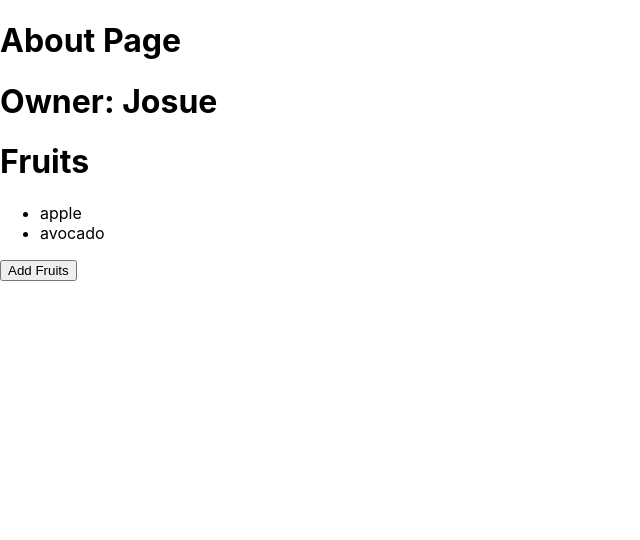
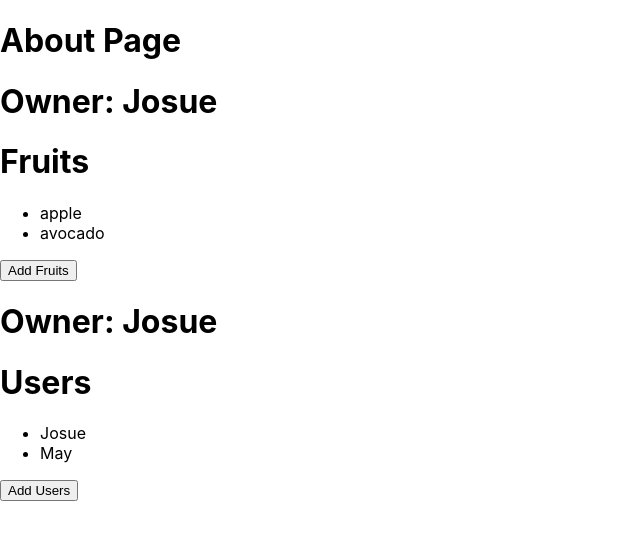
Before and after one commit to At05-js/Master-Class-React-Typescript-Web-Development, a React (Create React App) app in the folder react-udemy-tutorial/: page /about in a window 1280 px wide. Shown: the top 540 px of the page, without its empty margins (0-640 px from the left). Built offline with nearby package versions, Linux system fonts and the light colour scheme.

Commit message:
Combine Reducers - Hands On

```diff
--- a/react-udemy-tutorial/src/App.tsx
+++ b/react-udemy-tutorial/src/App.tsx
@@ -6,8 +6,9 @@ import AboutPage from './components/AboutPage';
 import { createStore } from 'redux';
 import { fruitsReducer } from './reducer/fruitsReducer';
 import { Provider } from 'react-redux';
+import { rootReducer } from './reducer/rootReducer';
 
-const store = createStore(fruitsReducer, ['apple', 'avocado']);
+const store = createStore(rootReducer, { users: ['Josue', 'May'], fruits: ['apple', 'avocado'] });
 
 function App() {
   return (
--- a/react-udemy-tutorial/src/components/AboutPage/index.tsx
+++ b/react-udemy-tutorial/src/components/AboutPage/index.tsx
@@ -1,5 +1,6 @@
 import React from 'react';
 import Fruits from '../Fruits';
+import Users from '../Users';
 
 class AboutPage extends React.Component {
     render() {
@@ -7,6 +8,7 @@ class AboutPage extends React.Component {
             <div>
                 <h1>About Page</h1>
                 <Fruits ownerName="Josue" />
+                <Users ownerName="Josue" />
             </div>
         );
     }
--- a/react-udemy-tutorial/src/components/Fruits/index.tsx
+++ b/react-udemy-tutorial/src/components/Fruits/index.tsx
@@ -1,6 +1,7 @@
 import React from 'react';
 import { FruitsDispatchProps, FruitsOwnProps, FruitsProps, FruitsStateProps } from './interface';
 import { connect, MapDispatchToPropsFunction, MapStateToProps } from 'react-redux';
+import { rootReducer } from '../../reducer/rootReducer';
 
 class Fruits extends React.Component<FruitsProps> {
 
@@ -9,6 +10,7 @@ class Fruits extends React.Component<FruitsProps> {
     }
 
     render() {
+        console.log('Fruits Render Called');
         const { ownerName, fruits } = this.props;
         return (
             <div>
@@ -23,9 +25,10 @@ class Fruits extends React.Component<FruitsProps> {
     }
 }
 
-const mapStateToProps: MapStateToProps<FruitsStateProps, FruitsOwnProps, string[]> = (state, ownProps) => {
+const mapStateToProps: MapStateToProps<FruitsStateProps, FruitsOwnProps, ReturnType<typeof rootReducer>> = (state, ownProps) => {
+    console.log('Fruits Map State Props Called');
     return {
-        fruits: state
+        fruits: state.fruits
     }
 }
 
--- /dev/null
+++ b/react-udemy-tutorial/src/components/Users/index.tsx
@@ -0,0 +1,41 @@
+import React from 'react';
+import { UsersDispatchProps, UsersOwnProps, UsersProps, UsersStateProps } from './interface';
+import { connect, MapDispatchToPropsFunction, MapStateToProps } from 'react-redux';
+import { rootReducer } from '../../reducer/rootReducer';
+
+class Users extends React.Component<UsersProps> {
+
+    clickAddUsers = () => {
+        this.props.addUsers([ 'bella', 'prince' ])
+    }
+
+    render() {
+        console.log('Users Render Called');
+        const { ownerName, users } = this.props;
+        return (
+            <div>
+                <h1>Owner: { ownerName }</h1>
+                <h1>Users</h1>
+                <ul>
+                    {users.map((user) => <li key={user}>{user}</li>)}
+                </ul>
+                <button onClick={this.clickAddUsers}> Add Users </button>
+            </div>
+        );
+    }
+}
+
+const mapStateToProps: MapStateToProps<UsersStateProps, UsersOwnProps, ReturnType<typeof rootReducer>> = (state, ownProps) => {
+    console.log('Users Map State Props Called');
+    return {
+        users: state.users
+    }
+}
+
+const mapDispatchToProps: MapDispatchToPropsFunction<UsersDispatchProps, UsersOwnProps> = (dispatch, ownProps) => {
+    return {
+        addUsers: (users) => dispatch({ type: 'ADD_USERS', users })
+    }
+}
+
+export default connect(mapStateToProps, mapDispatchToProps)(Users);
--- /dev/null
+++ b/react-udemy-tutorial/src/components/Users/interface.ts
@@ -0,0 +1,13 @@
+export interface UsersOwnProps {
+    ownerName: string;
+}
+
+export interface UsersStateProps {
+    users: string[];
+}
+
+export interface UsersDispatchProps {
+    addUsers(users: string[]): any;
+}
+
+export type UsersProps = UsersOwnProps & UsersStateProps & UsersDispatchProps;
--- /dev/null
+++ b/react-udemy-tutorial/src/reducer/rootReducer.ts
@@ -0,0 +1,8 @@
+import { combineReducers } from "redux";
+import { fruitsReducer } from "./fruitsReducer";
+import { usersReducer } from "./usersReducer";
+
+export const rootReducer = combineReducers({
+    fruits: fruitsReducer,
+    users: usersReducer,
+});
--- /dev/null
+++ b/react-udemy-tutorial/src/reducer/usersReducer.ts
@@ -0,0 +1,15 @@
+import { Reducer } from "redux";
+
+export interface UsersAction {
+    type: string;
+    users: string[];
+}
+
+export const usersReducer: Reducer<string[], UsersAction> = (state = [], action) => {
+    switch(action.type) {
+        case "ADD_USERS":
+            return [ ...state, ...action.users ];
+        default:
+            return state;
+    }
+}
```
